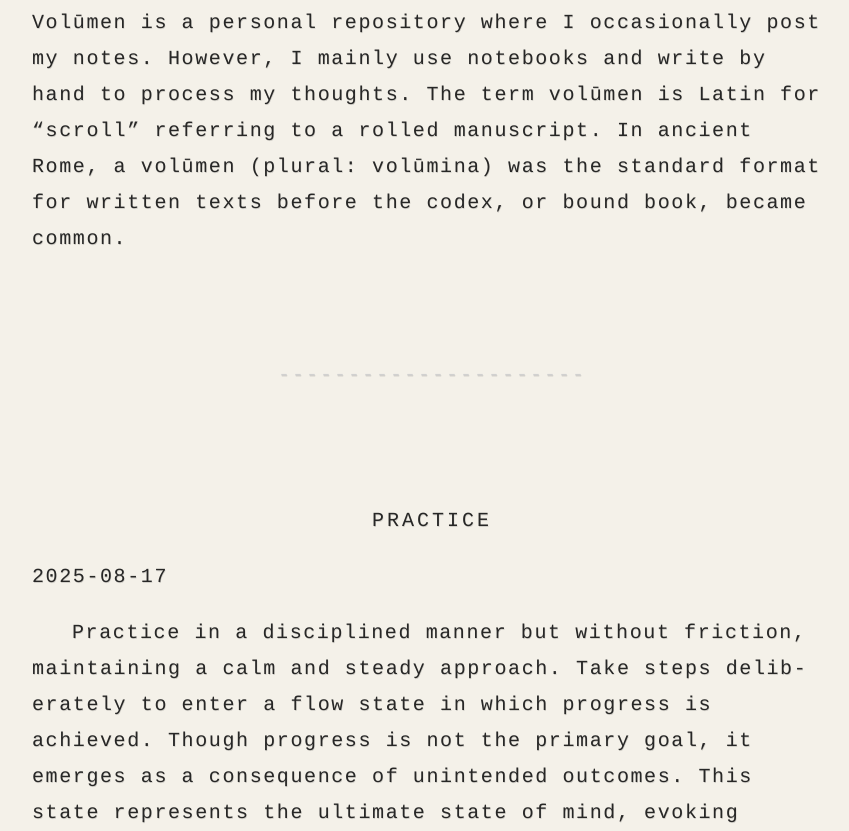
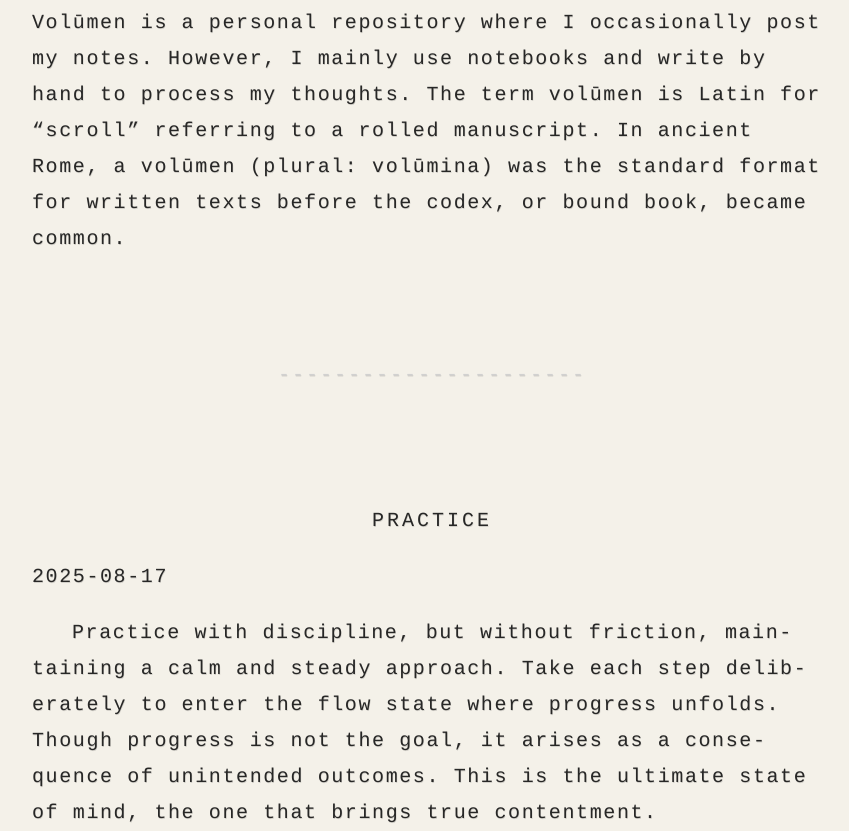
Before and after one commit to volumen25/notes, a plain HTML site: page index.html in a window 1280 px wide. Shown: the part 121-952 px from the top of the page, without its empty margins (208-1057 px from the left). Drawn offline with Linux system fonts and the light colour scheme.

Commit message:
modified:   content/2025-08-17-practice.md 	modified:   index.html

```diff
--- a/index.html
+++ b/index.html
@@ -20,11 +20,11 @@ became common.</p>
 
 <h1 id="practice">Practice</h1>
 <p>2025-08-17</p>
-<p>Practice in a disciplined manner but without friction, maintaining a
-calm and steady approach. Take steps deliberately to enter a flow state
-in which progress is achieved. Though progress is not the primary goal,
-it emerges as a consequence of unintended outcomes. This state
-represents the ultimate state of mind, evoking contentment.</p>
+<p>Practice with discipline, but without friction, maintaining a calm
+and steady approach. Take each step deliberately to enter the flow state
+where progress unfolds. Though progress is not the goal, it arises as a
+consequence of unintended outcomes. This is the ultimate state of mind,
+the one that brings true contentment.</p>
 <div id="refs" role="list">
 
 </div>
```
Also changed, not shown: fragments/2025-08-17-practice.html (+5 -5 lines), 1 other file.
